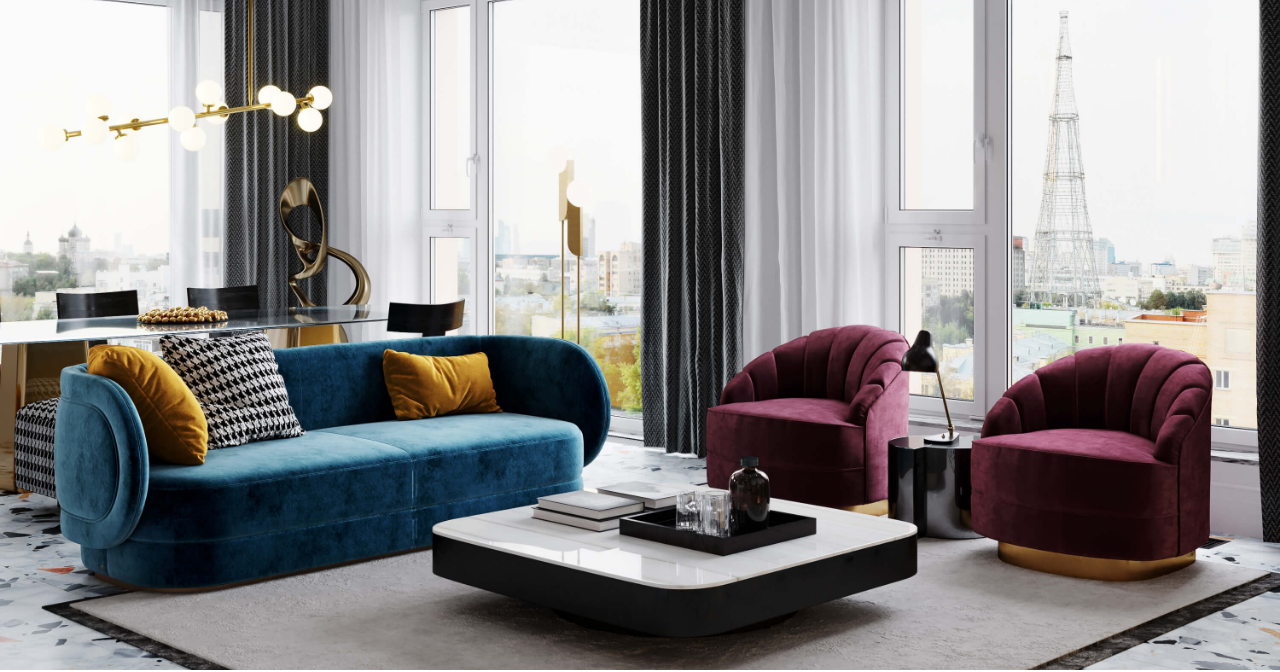
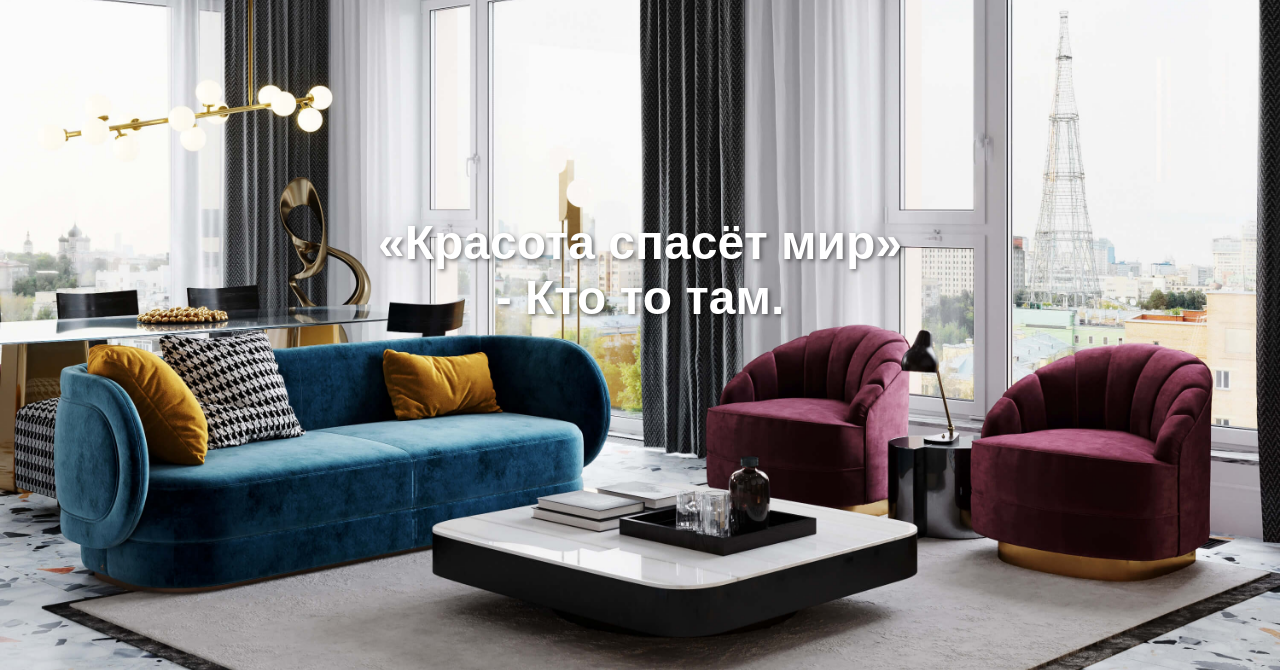
Before and after one commit to JRunaway/jrunaway.github.io, a plain HTML site: page index.html in a window 1280 px wide. Shown: the part 130-802 px from the top of the page. Drawn offline with Linux system fonts and the light colour scheme.

Commit message:
Update index.html

```diff
--- a/index.html
+++ b/index.html
@@ -10,13 +10,14 @@
 <body>
   <!-- Шапка сайта с логотипом и навигацией -->
   <header>
+  <div class="header-content">
     <img src="1.png" alt="Логотип" class="logo">
+    <div class="welcome-text"><p><q>Красота спасёт мир</q></p> <p>- Кто то там.</p></div> <!-- Добавлен контейнер .header-content, чтобы управлять содержимым header. -->
     <div class="hamburger-menu">
       <input id="menu__toggle" type="checkbox" />
       <label class="menu__btn" for="menu__toggle">
         <span></span>
       </label>
-
       <ul class="menu__box">
         <li><a class="menu__item" href="index.html">Главная</a></li>
         <li><a class="menu__item" href="#">Проекты</a></li>
@@ -24,6 +25,7 @@
         <li><a class="menu__item" href="#">Блог</a></li>
         <li><a class="menu__item" href="contacts.html">Контакты</a></li>
       </ul>
+    </div>
   </div>
 </header>
 
```
Lines whose indentation alone changed are shown as unchanged.
